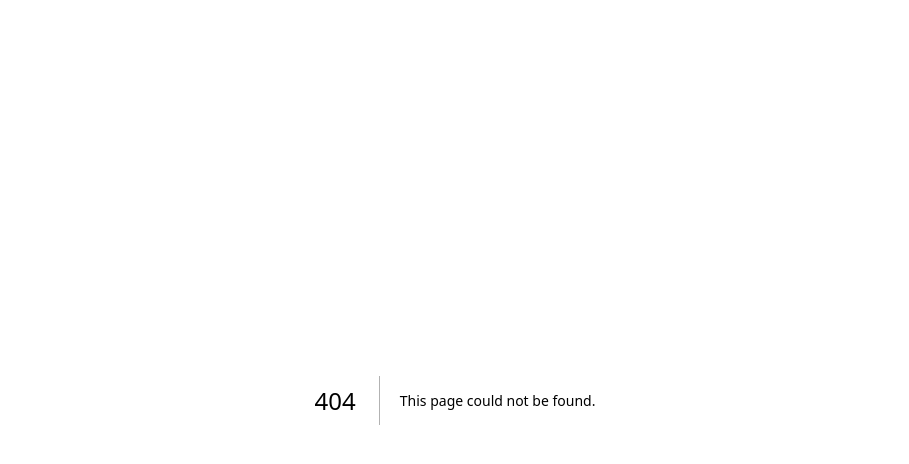
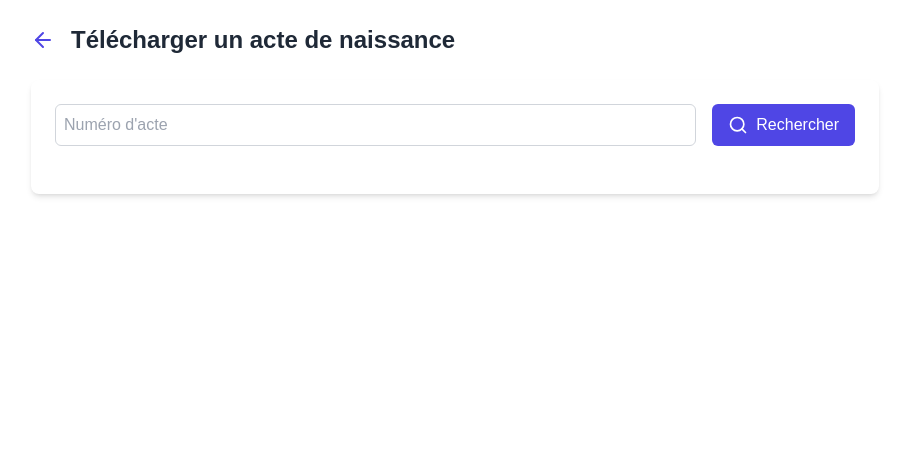
Before and after one commit to gatien074/ActeApp, a Next.js app: page /dashboardadmin/actes/download in a window 1280 px wide. Before the commit this address had no page. Shown: the top 464 px of the page, without its empty margins (185-1094 px from the left). Built offline with nearby package versions, Linux system fonts and the light colour scheme.

Commit message:
version1.9

```diff
--- /dev/null
+++ b/app/dashboardadmin/actes/download/page.js
@@ -0,0 +1,127 @@
+"use client"
+
+import { useState } from 'react'
+import { motion } from 'framer-motion'
+import { Search, Download, ArrowLeft, FileText } from 'lucide-react'
+import Link from 'next/link'
+
+export default function TelechargerActe() {
+  const [numeroActe, setNumeroActe] = useState('')
+  const [acteDetails, setActeDetails] = useState(null)
+  const [format, setFormat] = useState('pdf')
+
+  const handleSearch = (e) => {
+    e.preventDefault()
+    // Simuler la recherche d'un acte
+    setActeDetails({
+      numero: numeroActe,
+      nom: "Dupont",
+      prenom: "Jean",
+      dateNaissance: "01/01/2024",
+    })
+  }
+
+  const handleDownload = () => {
+    // Logique de téléchargement à implémenter
+    console.log(`Téléchargement en ${format} pour l'acte ${numeroActe}`)
+  }
+
+  return (
+    <motion.div
+      className="p-6 max-w-4xl mx-auto"
+      initial={{ opacity: 0, y: 20 }}
+      animate={{ opacity: 1, y: 0 }}
+    >
+      <div className="mb-6 flex items-center">
+        <Link href="/dashboardadmin" className="text-indigo-600 hover:text-indigo-800 mr-4">
+          <ArrowLeft size={24} />
+        </Link>
+        <h1 className="text-2xl font-bold text-gray-800">Télécharger un acte de naissance</h1>
+      </div>
+
+      <div className="bg-white rounded-lg shadow-md p-6 ">
+        <form onSubmit={handleSearch} className="mb-6">
+          <div className="flex gap-4">
+            <input
+              type="text"
+              placeholder="Numéro d&apos;acte"
+              className="flex-1 p-2 border border-gray-300 rounded-md focus:ring-2 focus:ring-indigo-5         00"
+              value={numeroActe}
+              onChange={(e) => setNumeroActe(e.target.value)}
+            />
+            <button
+              type="submit"
+              className="bg-indigo-600 text-white px-4 py-2 rounded-md hover:bg-indigo-700 flex items-center gap-2"
+            >
+              <Search size={20} />
+              Rechercher
+            </button>
+          </div>
+        </form>
+
+        {acteDetails && (
+          <motion.div
+            initial={{ opacity: 0 }}
+            animate={{ opacity: 1 }}
+            className="space-y-6"
+          >
+            <div className="bg-gray-50 p-4 rounded-lg">
+              <h3 className="font-semibold text-lg mb-3">Détails de l&apos;acte</h3>
+              <div className="grid grid-cols-2 gap-4">
+                <div>
+                  <p className="text-sm text-gray-600">Numéro d&apos;acte</p>
+                  <p className="font-medium">{acteDetails.numero}</p>
+                </div>
+                <div>
+                  <p className="text-sm text-gray-600">Nom</p>
+                  <p className="font-medium">{acteDetails.nom}</p>
+                </div>
+                <div>
+                  <p className="text-sm text-gray-600">Prénom</p>
+                  <p className="font-medium">{acteDetails.prenom}</p>
+                </div>
+                <div>
+                  <p className="text-sm text-gray-600">Date de naissance</p>
+                  <p className="font-medium">{acteDetails.dateNaissance}</p>
+                </div>
+              </div>
+            </div>
+
+            <div className="bg-gray-50 p-4 rounded-lg">
+              <h3 className="font-semibold text-lg mb-3">Options de téléchargement</h3>
+              <div className="space-y-4">
+                <div>
+                  <label className="block text-sm font-medium text-gray-700 mb-2">
+                    Format du document
+                  </label>
+                  <div className="flex gap-4">
+                    <label className="flex items-center">
+                      <input
+                        type="radio"
+                        name="format"
+                        value="pdf"
+                        checked={format === 'pdf'}
+                        onChange={(e) => setFormat(e.target.value)}
+                        className="mr-2"
+                      />
+                      <FileText size={20} className="mr-2" />
+                      PDF
+                    </label>
+                  </div>
+                </div>
+              </div>
+            </div>
+
+            <button
+              onClick={handleDownload}
+              className="w-full bg-green-600 text-white px-4 py-2 rounded-md hover:bg-green-700 flex items-center justify-center gap-2"
+            >
+              <Download size={20} />
+              Télécharger l&apos;acte
+            </button>
+          </motion.div>
+        )}
+      </div>
+    </motion.div>
+  )
+}
```
